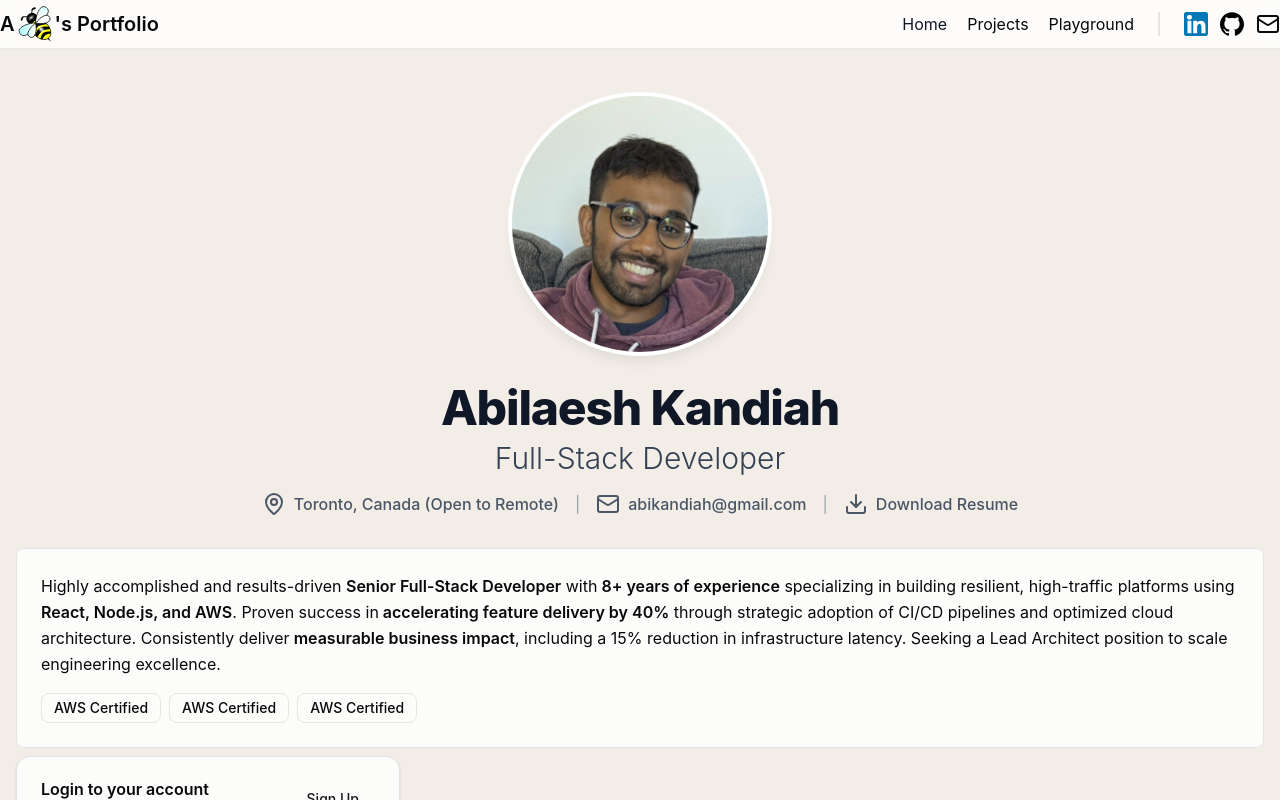
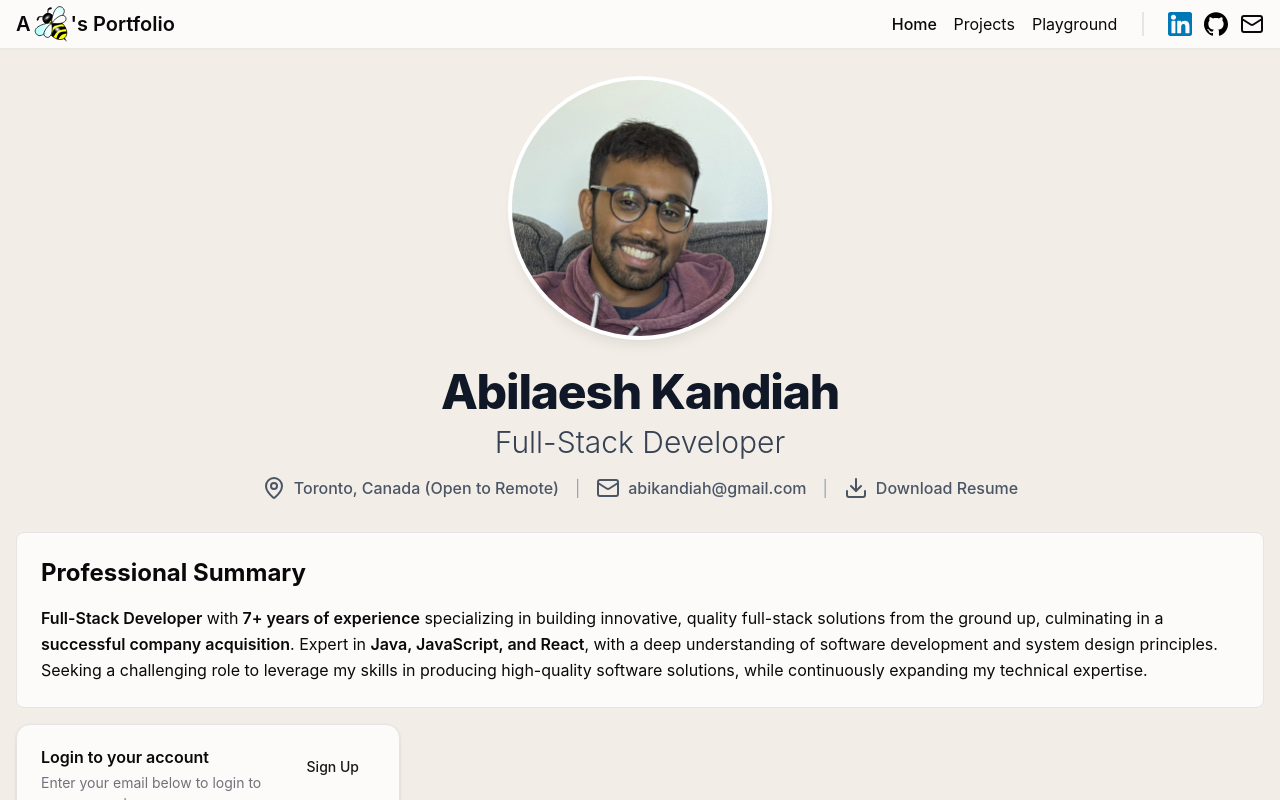
Before and after one commit to abikandiah/portfolio, a React (Vite) app: page / in a window 1280 px wide. Shown: the top 800 px of the page. Built offline with nearby package versions, Linux system fonts and the light colour scheme.

Commit message:
Updated styles + added summary + fixed nav link hovering

```diff
--- a/src/components/Header.tsx
+++ b/src/components/Header.tsx
@@ -6,7 +6,7 @@ import { SendEmail } from "./misc";
 export function Header() {
     return (
         <header className="header">
-            <div className="max-w-screen-xl mx-auto flex items-center justify-between">
+            <div className="max-w-screen-2xl mx-auto flex items-center justify-between">
                 <Link className="flex items-center" to="/">
                     <span className="text-xl font-semibold">
                         A
@@ -22,19 +22,13 @@ export function Header() {
                 </Link>
 
                 <div className="flex items-center divide-x-2 divide-stone-200">
-                    <nav className="flex items-center justify-center gap-5 pr-6">
+                    <nav className="flex items-center justify-center gap-4 pr-6">
 
-                        <NavLink to="/">
-                            Home
-                        </NavLink>
+                        <NavLink to="/" text={'Home'} />
 
-                        <NavLink to="/projects">
-                            Projects
-                        </NavLink>
+                        <NavLink to="/projects" text={'Projects'} />
 
-                        <NavLink to="/playground">
-                            Playground
-                        </NavLink>
+                        <NavLink to="/playground" text={'Playground'} />
                     </nav>
 
                     <div className="flex items-center justify-center gap-3 pl-6">
@@ -79,15 +73,13 @@ function ExternalSite({ url, src, alt, ...rest }: ExternalSiteProps & Record<str
     )
 }
 
-function NavLink({ to, children }: { to: string; children: React.ReactNode }) {
+function NavLink({ to, text }: { to: string; text: string }) {
     return (
-        <Link to={to}
-            className="flex items-center action-hover gap-1"
-            activeProps={{
-                className: 'text-gray-900'
-            }}
+        <Link className="nav-link"
+            to={to} data-text={text}
+            activeProps={{className: 'nav-link-active'}}
         >
-            {children}
+            {text}
         </Link>
     );
 }
--- a/src/components/misc/index.tsx
+++ b/src/components/misc/index.tsx
@@ -1,4 +1,4 @@
-import { Download, Mail } from "lucide-react";
+import { Mail } from "lucide-react";
 
 export function SendEmail({ email, showText }: { email: string; showText?: boolean }) {
     return (
@@ -12,14 +12,3 @@ export function SendEmail({ email, showText }: { email: string; showText?: boole
         </a>
     )
 }
-
-export function DownloadLink({ url, text, ...rest }: { url: string; text: string } & Record<string, any>) {
-    return (
-        <a {...rest} href={url} download
-            className="flex items-center action-hover"
-        >
-            <Download />
-            {text && <span className="ml-2 font-medium">{text}</span>}
-        </a>
-    )
-}
--- a/src/routes/index.tsx
+++ b/src/routes/index.tsx
@@ -1,7 +1,7 @@
-import { DownloadLink, SendEmail } from '@/components/misc'
+import { SendEmail } from '@/components/misc'
 import { email } from '@/constants'
 import { createFileRoute } from '@tanstack/react-router'
-import { MapPin } from 'lucide-react'
+import { Download, MapPin } from 'lucide-react'
 
 export const Route = createFileRoute('/')({
 	component: App,
@@ -10,7 +10,7 @@ export const Route = createFileRoute('/')({
 function App() {
 	return (
 		<>
-			<div className="flex flex-col space-y-2">
+			<div className="flex flex-col space-y-4">
 				<ResumeHeader />
 				<ResumeSummary />
 
@@ -22,7 +22,7 @@ function App() {
 
 function ResumeHeader() {
 	return (
-		<div className="flex flex-col items-center justify-center mx-auto p-4 mb-4">
+		<div className="flex flex-col items-center justify-center mx-auto mb-8">
 
 			<img
 				className="h-64 w-64 rounded-full object-cover ring-4 ring-white shadow-lg"
@@ -62,7 +62,7 @@ function ResumeHeader() {
 
 				{/* Dwonload Resume */}
 				<div className="flex items-center">
-					<DownloadLink url={"/src/assets/Abilaesh Kandiah - Resume.pdf"} text={"Download Resume"} />
+					<DownloadResume />
 				</div>
 			</div>
 		</div>
@@ -75,28 +75,31 @@ function ResumeSummary() {
 			id="summary"
 			className="p-6 rounded-md bg-card border-stone-200 border"
 		>
-			{/* Section Title
-			<h2 className="text-2xl font-bold text-white border-b border-gray-600 pb-2 mb-4">
-				Professional Profile
-			</h2> */}
+			<h2 className="text-2xl font-bold mb-4">Professional Summary</h2>
 
 			{/* Summary Content */}
 			<p className="leading-relaxed text-base">
-				Highly accomplished and results-driven <span className="font-semibold">Senior Full-Stack Developer</span> with
-				<span className="font-semibold"> 8+ years of experience</span> specializing in building resilient, high-traffic platforms using
-				<span className="font-semibold"> React, Node.js, and AWS</span>. Proven success in
-				<span className="font-semibold"> accelerating feature delivery by 40%</span> through strategic adoption of CI/CD pipelines and optimized cloud architecture. Consistently deliver
-				<span className="font-semibold"> measurable business impact</span>, including a 15% reduction in infrastructure latency. Seeking a Lead Architect position to scale engineering excellence.
+				<span className="font-semibold">Full-Stack Developer</span> with
+				<span className="font-semibold"> 7+ years of experience</span> specializing in building innovative, quality full-stack solutions from the ground up, culminating
+				in a <span className="font-semibold">successful company acquisition</span>.
+
+				Expert in <span className="font-semibold">Java, JavaScript, and React</span>, with a deep understanding of software development and system design principles.
+				Seeking a challenging role to leverage my skills in producing high-quality software solutions, while continuously expanding my technical expertise.
 			</p>
-
-			{/* Optional: Key Skills / Callouts */}
-			<div className="mt-4 flex flex-wrap gap-2 text-sm">
-				<span className="px-3 py-1 bg rounded-md font-medium border border-stone-200">AWS Certified</span>
-				<span className="px-3 py-1 bg rounded-md font-medium border border-stone-200">AWS Certified</span>
-				<span className="px-3 py-1 bg rounded-md font-medium border border-stone-200">AWS Certified</span>
-			</div>
 		</section>
 	);
+}
+
+function DownloadResume() {
+	return (
+		<a href={"/src/assets/Abilaesh Kandiah - Resume.pdf"} download
+			className="flex items-center action-hover"
+			title="Download my resume"
+		>
+			<Download />
+			<span className="ml-2 font-medium">Download Resume</span>
+		</a>
+	)
 }
 
 import { Button } from "@/components/ui/button"
--- a/src/styles.css
+++ b/src/styles.css
@@ -1,5 +1,4 @@
 @import 'tailwindcss';
-
 @import 'tw-animate-css';
 
 @custom-variant dark (&:is(.dark *));
@@ -8,27 +7,51 @@
 	.text-shadow-bold {
 		text-shadow: 1px 0px 0px black;
 	}
+
 	.text-shadow-sm {
 		text-shadow: 1px 1px 1px black;
 	}
+
 	.text-shadow-md {
 		text-shadow: 2px 2px 4px black;
 	}
+
 	.action-hover {
-		@apply hover:text-gray-900 transition-colors
+		@apply hover:text-gray-900 transition duration-200;
 	}
 
-	/* ... and so on */
+	.action-hover-dark {
+		@apply hover:text-gray-100 transition duration-200;
+	}
 }
 
 .header {
-	@apply sticky top-0 z-50 shadow-sm shadow-stone-200 py-1 bg-card backdrop-blur-md;
+	@apply sticky top-0 z-50 shadow-sm shadow-stone-200 py-1 px-4 bg-card backdrop-blur-md;
 	align-content: center;
 }
 
 .outlet-content {
 	@apply max-w-screen-2xl mx-auto p-4 m-4;
-	min-height: calc(100vh - 8rem); /* Adjust based on header height */
+}
+
+.nav-link {
+	display: inline-flex;
+	align-items: center;
+	flex-direction: column;
+}
+
+.nav-link::after {
+	content: attr(data-text);
+	font-weight: 500;
+	opacity: 0;
+	height: 0;
+	pointer-events: none;
+}
+
+.nav-link:hover,
+.nav-link-active {
+	@apply transition duration-200;
+	font-weight: 500;
 }
 
 body {
@@ -49,7 +72,7 @@ code {
 :root {
 	--background: oklch(0.95 0.01 80);
 	--foreground: oklch(0.141 0.005 285.823);
-	--card: oklch(1 0 0 / 0.8);
+	--card: oklch(1 0 0 / 0.75);
 	--card-foreground: oklch(0.141 0.005 285.823);
 	--popover: oklch(1 0 0);
 	--popover-foreground: oklch(0.141 0.005 285.823);
```
